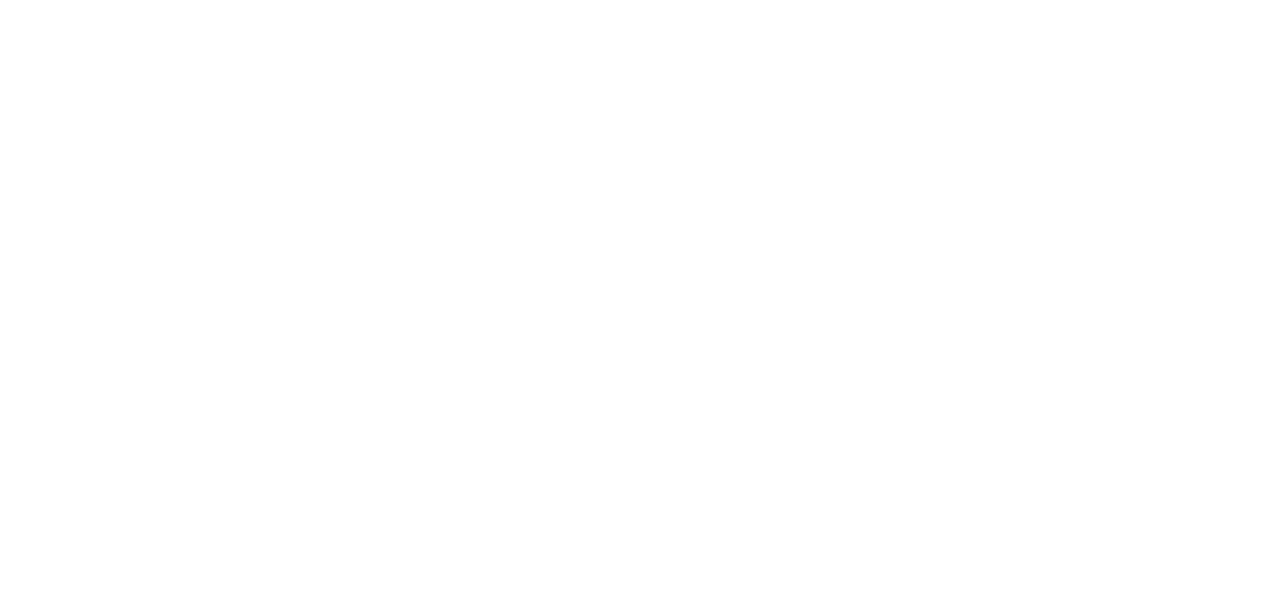
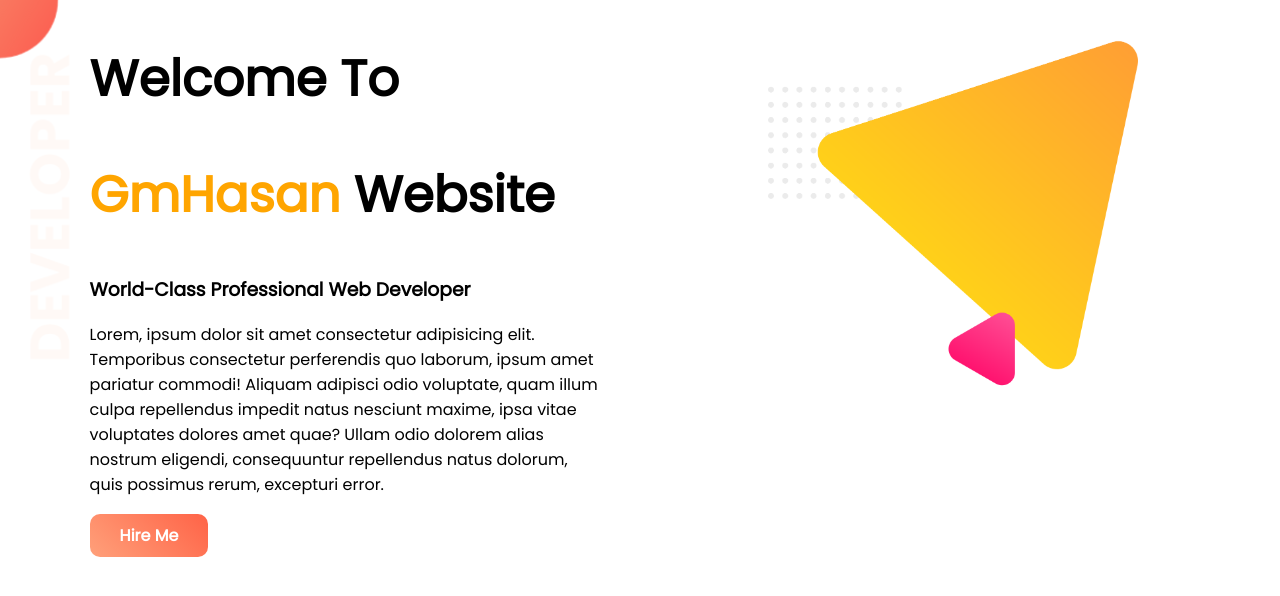
Before and after one commit to GmHasan/Basic_Portfolio, a plain HTML site: page index.html in a window 1280 px wide. Drawn offline with Linux system fonts and the light colour scheme.

Commit message:
First Half Done

```diff
--- a/index.html
+++ b/index.html
@@ -1,13 +1,38 @@
 <!DOCTYPE html>
 <html lang="en">
+
 <head>
-    <meta charset="UTF-8">
-    <meta http-equiv="X-UA-Compatible" content="IE=edge">
-    <meta name="viewport" content="width=device-width, initial-scale=1.0">
-    <link rel="stylesheet" href="style.css">
-    <title>Basic Portfolio</title>
+    <meta charset="UTF-8" />
+    <meta http-equiv="X-UA-Compatible" content="IE=edge" />
+    <meta name="viewport" content="width=device-width, initial-scale=1.0" />
+    <link rel="stylesheet" href="style.css" />
+    <link rel="preconnect" href="https://fonts.googleapis.com" />
+    <link rel="preconnect" href="https://fonts.gstatic.com" crossorigin />
+    <link href="https://fonts.googleapis.com/css2?family=Poppins&display=swap" rel="stylesheet" />
+    <title>Basic Portfolio Project</title>
 </head>
+
 <body>
+    <!--? First Section ?-->
+    <section class="top-banner">
+        <div class="half-width">
+            <h1>Welcome To</h1>
+        <h1><span class="name-highlight">GmHasan</span> Website</h1>
+        <h3>World-Class Professional Web Developer</h3>
+        <p class="first-para">
+            Lorem, ipsum dolor sit amet consectetur adipisicing elit. Temporibus
+            consectetur perferendis quo laborum, ipsum amet pariatur commodi!
+            Aliquam adipisci odio voluptate, quam illum culpa repellendus impedit
+            natus nesciunt maxime, ipsa vitae voluptates dolores amet quae? Ullam
+            odio dolorem alias nostrum eligendi, consequuntur repellendus natus
+            dolorum, quis possimus rerum, excepturi error.
+        </p>
+        <a class="link-button" href="https://www.facebook.com" target="_blank">Hire Me</a>
+        </div>
+        <div class="half-width">
+            <img src="Images/image 16.png" alt="">
+        </div>
+    </section>
 
 </body>
 </html>
--- a/style.css
+++ b/style.css
@@ -0,0 +1,44 @@
+body{
+    font-family: 'Poppins', sans-serif;
+    margin: 0%;
+}
+h1{
+    font-size: 50px;
+}
+.name-highlight{
+    color: orange;
+}
+.half-width{
+    width: 40%;
+    float: left;
+    margin-left: 5%;
+    padding-left: 2%;
+}
+.half-width img{
+    width: 100%;
+    margin-left: 15%;
+    margin-top: -90px;
+}
+.top-banner{
+    /* border: 2px solid red; */
+    background-image: url("Images/top-banner.png");
+    background-repeat: no-repeat;
+}
+section{
+    height: 500px;
+}
+.link-button{
+    text-decoration: none;
+    background-image: linear-gradient(45deg,lightsalmon, tomato);
+    color: white;
+    padding: 10px 30px;
+    border-radius: 10px;
+    font-weight: 700;
+}
+.link-button:hover{
+    color: yellow;
+    padding: 10px 50px;
+}
+.first-para{
+    margin-bottom: 5%;
+}
```
